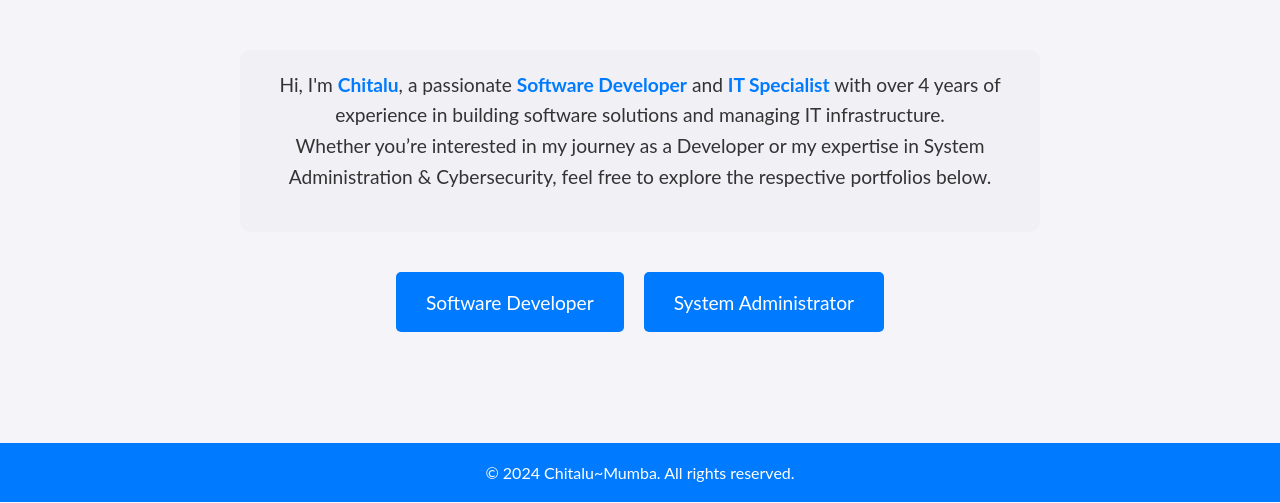
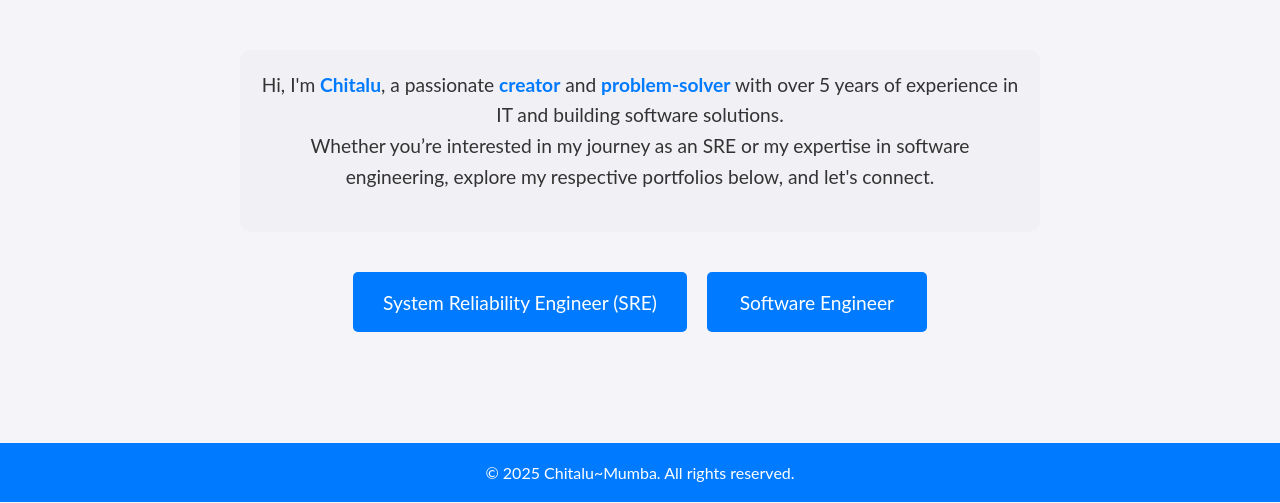
Before and after one commit to chitalu7/chitalus_bytes, a plain HTML site: page index.html in a window 1280 px wide. Shown: the part 297-800 px from the top of the page. Drawn offline with nearby package versions, Linux system fonts and the light colour scheme.

Commit message:
Updated landing page welcome text and portfolio buttons

```diff
--- a/index.html
+++ b/index.html
@@ -34,15 +34,15 @@
         <!-- Introduction Section -->
         <section class="intro" data-aos="fade-up" data-aos-delay="100">
             <p>
-                Hi, I'm <strong>Chitalu</strong>, a passionate <strong>Software Developer</strong> and <strong>IT Specialist</strong> with over 4 years of experience in building software solutions and managing IT infrastructure. <br>
-                Whether you’re interested in my journey as a Developer or my expertise in System Administration & Cybersecurity, feel free to explore the respective portfolios below.
+                Hi, I'm <strong>Chitalu</strong>, a passionate <strong>creator</strong> and <strong>problem-solver</strong> with over 5 years of experience in IT and building software solutions. <br>
+                Whether you’re interested in my journey as an SRE or my expertise in software engineering, explore my respective portfolios below, and let's connect.
             </p>
         </section>
 
         <!-- Portfolio Selection Buttons -->
         <div class="buttons">
-            <a href="dev-portfolio.html" class="button">Software Developer</a>
-            <a href="sysadmin-portfolio.html" class="button">System Administrator</a>
+            <a href="sysadmin-portfolio.html" class="button">System Reliability Engineer (SRE)</a>
+            <a href="dev-portfolio.html" class="button">Software Engineer</a>
         </div>
     </main>
 
@@ -51,7 +51,7 @@
 
     <!-- Footer (optional, can animate as well if needed) -->
     <footer>
-        <p>&copy; 2024 Chitalu~Mumba. All rights reserved.</p>
+        <p>&copy; 2025 Chitalu~Mumba. All rights reserved.</p>
     </footer>
 
     <!-- AOS JavaScript -->
```
